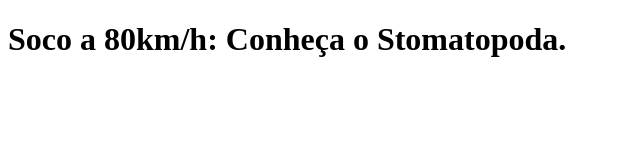
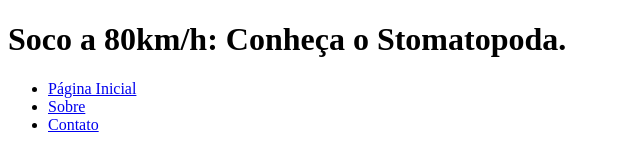
Before and after one commit to sdayube/trybe-exercises, a plain HTML site: page 3. HTML and CSS/3.4. Semantic HTML and Display Property/stomatopoda.html in a window 1280 px wide. Shown: the whole page, without its empty margins (0-640 px from the left). Drawn offline with Linux system fonts and the light colour scheme.

Commit message:
Adds navigation links

```diff
--- a/3. HTML and CSS/3.4. Semantic HTML and Display Property/stomatopoda.html
+++ b/3. HTML and CSS/3.4. Semantic HTML and Display Property/stomatopoda.html
@@ -5,9 +5,20 @@
     <meta name="viewport" content="width=device-width" />
   </head>
   <body>
+
     <!--cabeçalho-->
     <header>
       <h1>Soco a 80km/h: Conheça o Stomatopoda.</h1>
     </header>
+
+    <!-- links de navegação -->
+    <nav>
+      <ul>
+        <li><a href="#">Página Inicial</a></li>
+        <li><a href="#">Sobre</a></li>
+        <li><a href="#">Contato</a></li>
+      </ul>
+    </nav>
+
   </body>
 </html>
```
